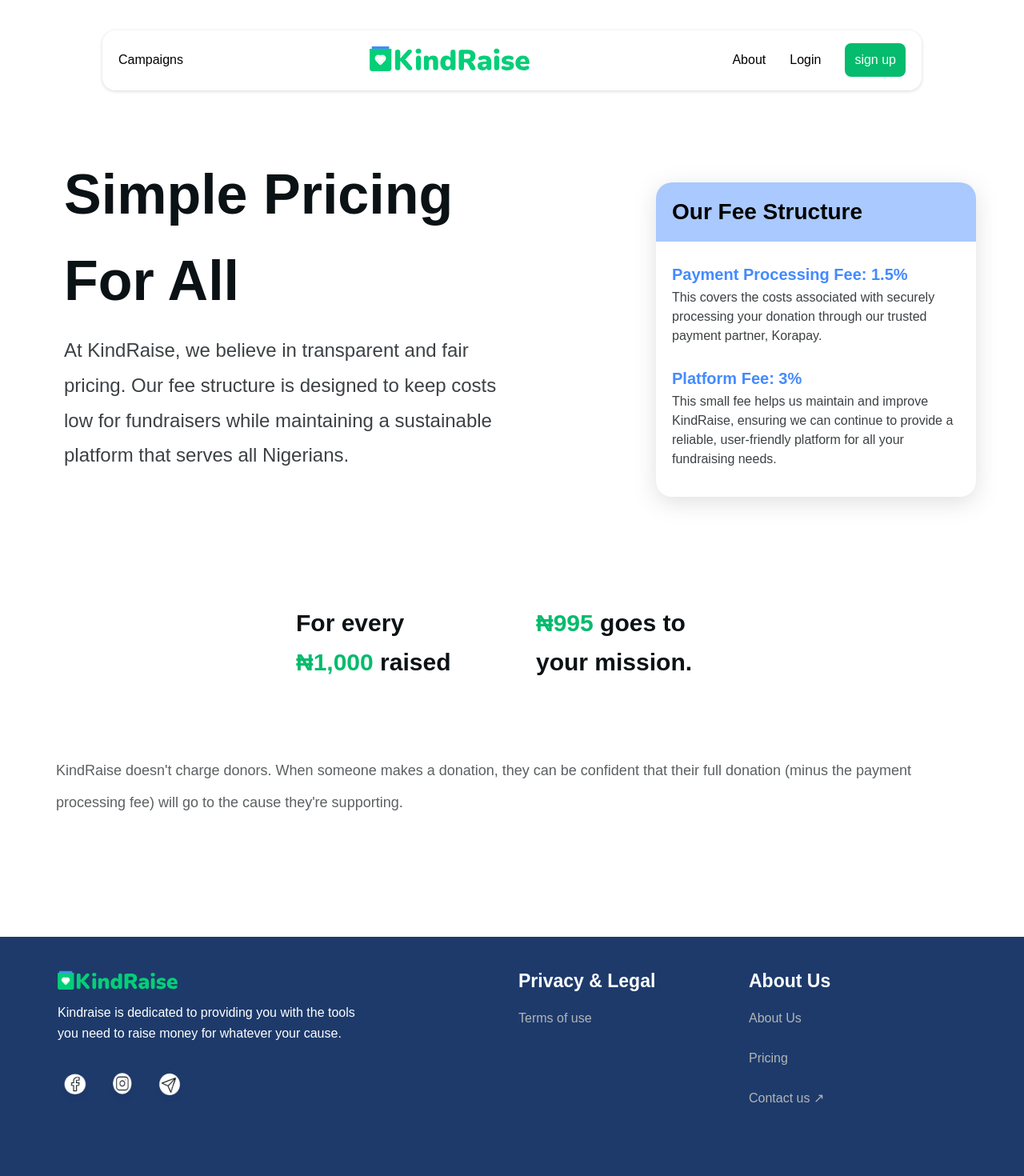
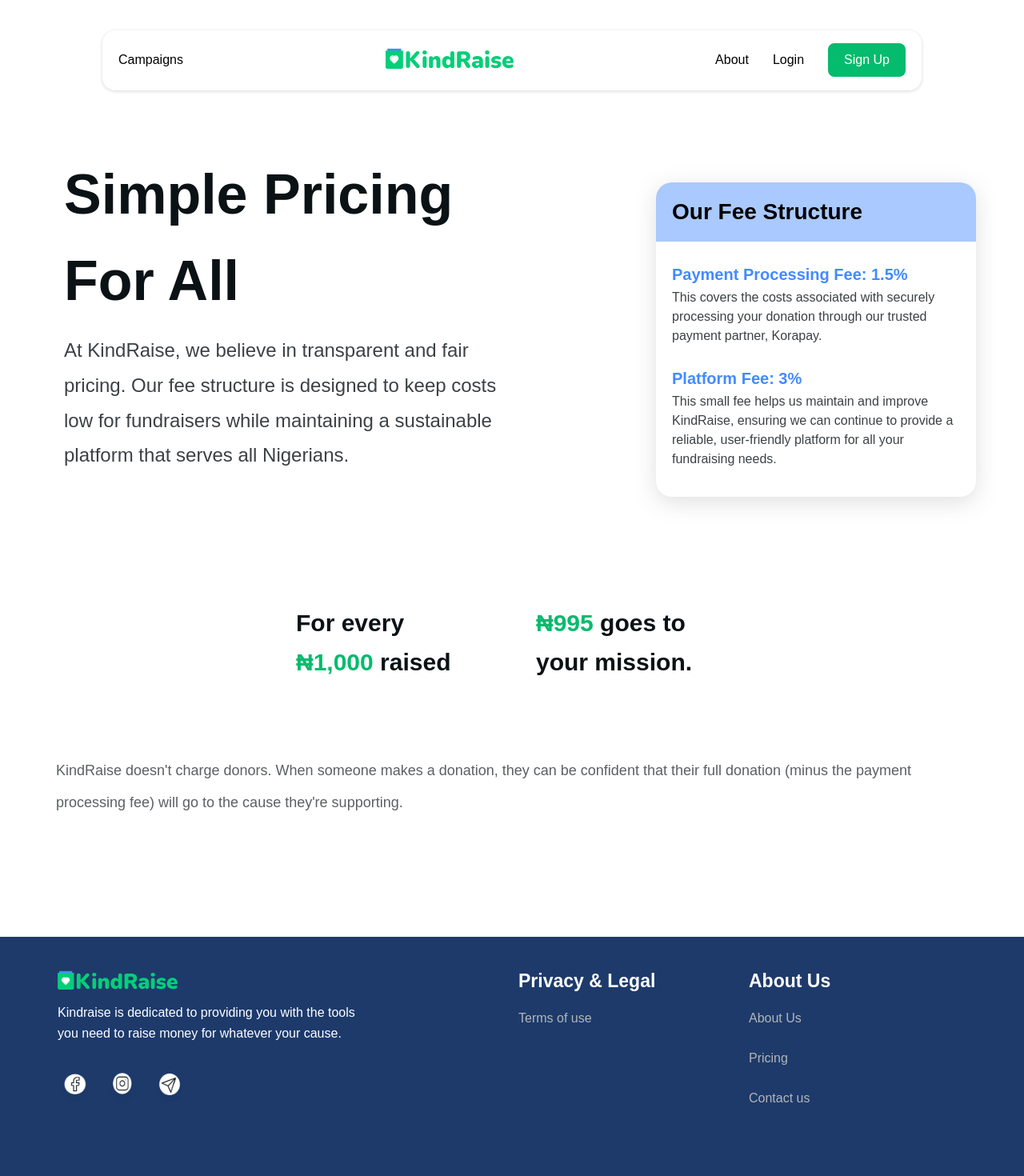
Before and after one commit to KindRaise/kindraise-client, a React (Vite) app: page /pricing in a window 1280 px wide. Shown: the top 1470 px of the page at 80% size. Built offline with nearby package versions, Linux system fonts and the light colour scheme.

Commit message:
made a few changes

```diff
--- a/src/components/Footer/Footer.jsx
+++ b/src/components/Footer/Footer.jsx
@@ -16,7 +16,7 @@
 const items = [
     { text: 'About Us', link: '/about-us' },
     { text: 'Pricing', link: '/pricing' },
-    { text: 'Contact us ↗', link: '/contact-us' },
+    { text: 'Contact us', link: '/contact-us' },
 ];
 
 const Footer = () => {
--- a/src/components/Header/Header.css
+++ b/src/components/Header/Header.css
@@ -73,7 +73,7 @@
 
       button {
         margin-top: auto;
-        padding: 12px;
+        padding: 12px 20px;
         background-color: #05BB6D;
         cursor: pointer;
         color: white;
@@ -111,8 +111,9 @@
 }
 
 .headLogoBox {
-  width: 200px;
+  width: 160px;
   cursor: pointer;
+  margin-left: 20px;
   /* background-color: red; */
 
   img {
@@ -159,17 +160,32 @@
   display: flex;
   /* justify-content: center; */
   /* align-items: center; */
-  height: 100%;
-  width: 60%;
-  min-width: 250px;
+  height: 50%;
+  width: 30%;
+  min-width: 200px;
   /* background-color: #05bb84; */
   background-color: white;
   padding: 30px;
+  border-radius: 10px 0px;
+}
 
   nav {
+    margin-top: 10px;
     display: flex;
     flex-direction: column;
-    gap: 20px;
+    gap: 30px;
     /* background-color: #05bb84; */
   }
-}
+
+  .mediaHeadWrapper nav a {
+    color: black;
+    text-decoration: none;
+    padding: 10px 15px;
+    transition: color 0.3s;
+  }
+
+  .mediaHeadWrapper nav a:hover {
+    color: #B6B9C7;
+    background-color: rgba(105, 8, 150, 0.1);
+    border-radius: 2px;
+  }
--- a/src/components/Header/Header.jsx
+++ b/src/components/Header/Header.jsx
@@ -83,8 +83,8 @@
           <ul>
             <li onClick={()=>navigate('/about-us')}>About</li>
             <li onClick={()=>navigate('/login')}>Login</li>
-            <li><button onClick={()=>navigate('/signup')}>sign up</button></li>
-            <div className='mobileMenuHead'>{isOpen ? <CgClose color='white' onClick={()=>setIsOpen(false)} size={20}/>:<BiMenu  onClick={()=>setIsOpen(true)} size={20}/>}</div>
+            <li><button onClick={()=>navigate('/signup')}>Sign Up</button></li>
+            <div className='mobileMenuHead'>{isOpen ? <CgClose color='white' onClick={()=>setIsOpen(false)} size={40}/>:<BiMenu  onClick={()=>setIsOpen(true)} size={40}/>}</div>
           </ul>
           {
             isOpen ? <div className='mediaHead'>
--- a/src/components/Hero/Hero.css
+++ b/src/components/Hero/Hero.css
@@ -5,7 +5,6 @@
 }
 
 .hero-content-wrapper {
-  margin-top: 50px;
   width: 80%;
   display: flex;
   align-items: center;
--- a/src/components/OurPartners/OurPartners.css
+++ b/src/components/OurPartners/OurPartners.css
@@ -56,7 +56,7 @@
   }
 }
 
-@media (min-width: 1500px) {
+@media (min-width: 1600px) {
   .partners-container {
     min-height: 20vh;
     height: 20vh;
--- a/src/components/StartFundraising/StartFundraising.css
+++ b/src/components/StartFundraising/StartFundraising.css
@@ -64,7 +64,7 @@
   }
 }
 
-@media (min-width: 1500px) {
+@media (min-width: 1600px) {
   .start-fundraising-container {
     height: 15vh;
   }
```
